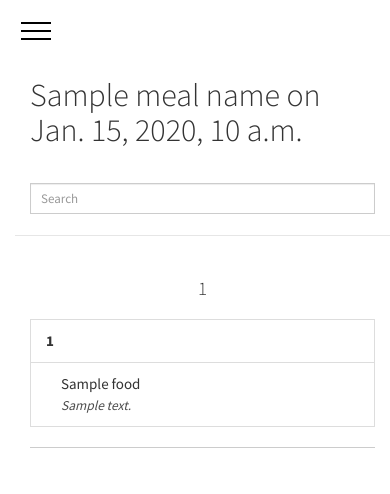
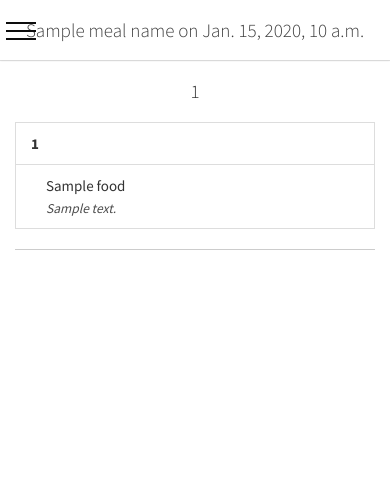
Before and after one commit to mrForce/vegan-uconn, a Django app: template core/templates/index.html in a window 390 px wide. Shown: the top 494 px of the page. Run offline with Django 3.2, Linux system fonts and the light colour scheme; the template is opened without the code that fills it: most values are stand-ins (such as "Sample title", 1, 10 or a date in 2020); some libraries are stand-ins or nearby versions.

Commit message:
visual improvements
static header, emojis, button for ios app, instruction images for
installing ios app

```diff
--- a/core/static/css/style.css
+++ b/core/static/css/style.css
@@ -4,10 +4,29 @@ html {
 
 body {
     margin: 0;
+}
+#top-header {
+    position: fixed;
+    width: 100%;
+    top: 0;
+    left: 0;
+    height: 4em;
+    background: white;
+    opacity: 0.95;
+    z-index: 5;
     overflow: hidden;
+    transition: 0.3s;
+    box-shadow: 0 1px 0 rgba(0,0,0,.1),0 1px 2px rgba(0,0,0,.1);
+    text-align: center;
+    padding: 0.6em 0;
+}
+#top-header h3 {
+    opacity: 1;
+    margin: 0 auto;
+    line-height: 4em;
 }
 .container {
-    position: absolute;
+    margin-top: 4em;
 }
 .feedify-item-header {
     background: white;
@@ -17,6 +36,9 @@ body {
 .feedify-item-body {
     padding-bottom: 20px;
     border-bottom: 1px solid #ccc;
+}
+.feedify {
+    width: 100%;
 }
 .dish {
     padding-left: 2em !important;
@@ -35,10 +57,20 @@ body {
     position: absolute;
     bottom: 12px;
 }
+#iOS-modal-button {
+    position: fixed;
+    bottom: 0px;
+    width: 100%;
+    z-index: 5;
+    display: none; /* shown by JS on iOS devices */
+}
 .ios-modal-arrow {
     display: block;
     text-align: center;
     margin: 10px auto;
+}
+#iOSModal {
+    display: none;
 }
 #iOSModal .modal-dialog {
     width: 95%;
@@ -47,6 +79,9 @@ body {
 }
 #iOSModal .modal-content {
     height: 99%;
+}
+#page-content-wrapper {
+    padding: 0 !important; /* override sidebar css */
 }
 
 /* Sidebar */
@@ -122,12 +157,12 @@ body {
   outline: 1px solid #ddd; /* focus style */
 }
 
-/* "Hamburger" menu */
+/* "Hamburger" menu button */
 .lines-button-wrapper {
     position: fixed;
     z-index: 200;
     top: 15px;
-    left: 15px;
+    left: 0px;
     transition: 0.3s;
 }
 .lines-button {
--- a/core/static/js/scripts.js
+++ b/core/static/js/scripts.js
@@ -2,6 +2,11 @@ $(document).ready(function() {
     if ($(window).width() >= 768) {
         // hide the menu button
         $(".lines-button-wrapper").remove();
+        // move the header to the correct locatioh and center the text
+        $("#top-header").css({
+            "left": "250px",
+            "width": "calc(100% - 250px)"
+        });
     }
     if ($("#sidebar-location-select").val() == "dining_halls") {
         $("#sidebar-meal-select").parent().show();
@@ -24,36 +29,35 @@ $(document).ready(function() {
     $(function() {
         $('.feedify').feedify();
     });
-    */
     // Init hideseek
     $('#search').hideseek({
         highlight: true,
         ignore: ".ignore",
     });
+    */
+
     // check to see if iOS mobile app
-    /*
     var isiPhone = navigator.userAgent.indexOf('iPhone') != -1
     if (isiPhone && ("standalone" in window.navigator) && !window.navigator.standalone) {
         // Init modal
-        $('#iOSModal').modal({ show: false});
-        // Show it
-        $('#iOSModal').modal('show');
+        $('#iOS-modal-button').show();
     }
-    */
+
 });
 
 // open/close the menu
-$('.lines-button').on('tap', function() {
-    e.preventDefault();
+$('.lines-button').click(function() {
     $(this).toggleClass("open");
     // if the sidebar was just opened
     if ($(this).hasClass("open")) {
         setTimeout(function() {
             $(".lines-button-wrapper").css("left", "250px");
+            $("#top-header").css("left", "250px");
         }, 300);
     } else {
         setTimeout(function() {
-            $(".lines-button-wrapper").css("left", "15px");
+            $(".lines-button-wrapper").css("left", "0");
+            $("#top-header").css("left", "0");
         }, 300);
     }
     // after animating the menu button, open the sidebar
@@ -62,14 +66,15 @@ $('.lines-button').on('tap', function() {
     }, 300);
 });
 // when the menu is open, tap the page to close the menu
-$('.container').on('tap', function() {
+$('.container').click( function() {
     // if the menu is open
     if ($("#wrapper").hasClass("toggled")) {
         // close the menu
         $(".lines-button").toggleClass("open");
         setTimeout(function(){
             $("#wrapper").toggleClass("toggled");
-            $(".lines-button-wrapper").css("left", "15px");
+            $(".lines-button-wrapper").css("left", "0");
+            $("#top-header").css("left", "0");
         }, 300);
     }
 });
@@ -83,10 +88,11 @@ $("#sidebar-location-select").change(function () {
         $("#sidebar-meal-select").parent().slideUp();
     }
 });
-
+/*
 // On search input
 $('#search').bind('input', function() {
     var value = $(this).val();
+    if (value.length >= 1 && value != "Search") {
         // If there's a search query, use hideseek hidden mode and hide
         // location names and padding
         if (value.length == 1) {
@@ -101,7 +107,6 @@ $('#search').bind('input', function() {
                 "border-bottom": "none"
             });
         }
-    if (value.length >= 1 && value != "Search") {
         // if something is found, show the location name
         setTimeout(function(){
             $(".feedify-item-body").each(function() {
@@ -130,3 +135,4 @@ $('#search').bind('input', function() {
         $(".feedify-item-body > li").show();
     }
 });
+*/
--- a/core/templates/index.html
+++ b/core/templates/index.html
@@ -1,4 +1,5 @@
 {% load staticfiles %}
+{% load food_filters %}
 <!DOCTYPE html>
 <html lang="en">
     <head>
@@ -80,45 +81,46 @@
                 </ul>
             </div> <!-- /#sidebar-wrapper -->
             <div id="page-content-wrapper">
+                <div id="top-header">
                     <div class="lines-button-wrapper">
                         <button type="button" aria-label="Toggle Navigation" class="lines-button x">
                             <span class="lines"></span>
                         </button>
                     </div>
-                <div id="scrollWrapper">
-                    <div class="container">
-                        <div id="iOSModal" class="modal" role="dialog" aria-labelledby="Download the Vegan UConn mobile app for free.">
+                    <h4>{{ meal_name }} on {{ date }}</h4>
+                    {% comment %}
+                    <div class="col-sm-12 col-md-3">
+                        <div id="search-container">
+                            <input class="form-control input-sm" type="text" id="search" data-list=".feedify-item-body" placeholder="Search">
+                        </div>
+                    </div>
+                    {% endcomment %}
+                </div> <!-- /#top-header -->
+                <div id="iOSModal" class="modal fade" role="dialog" aria-labelledby="Download the Vegan UConn mobile app for free.">
                     <div class="modal-dialog modal-lg">
                         <div class="modal-content">
                             <div class="modal-header">
                                 <button type="button" class="close" data-dismiss="modal" aria-label="Close"><span aria-hidden="true">&times;</span></button>
                                 <h4 class="modal-title">
-                                            Download the Vegan UConn mobile app for free.
+                                    Get the app!
                                 </h4>
                             </div>
                             <div class="modal-body">
                                 <p>
                                     To download this app for free, just tap
-                                            the share button below and choose "Add to Home Screen".
+                                    the share button below (<img alt="iOS share button" src="{% static "img/ios_share_button.png" %}">) and choose "Add to Home Screen".
                                 </p>
                                 <p>
                                     The app will then be installed as an icon on your home screen.
                                 </p>
+                                <img alt="iOS add to home screen button" style="width: 90%" src="{% static "img/ios_add_to_home_screen.png" %}">
                                 <span class="ios-modal-arrow"><span class="glyphicon glyphicon-arrow-down"></span></span>
                             </div>
                         </div>
                     </div>
-                        </div>
-                        <div class="row page-header">
-                            <div class="col-sm-12 col-md-5 col-md-offset-2">
-                                <h2>{{ meal_name }} on {{ date }}</h2>
-                            </div>
-                            <div class="col-sm-12 col-md-3">
-                                <div id="search-container">
-                                    <input class="form-control input-sm" type="text" id="search" data-list=".feedify-item-body" placeholder="Search">
-                                </div>
-                            </div>
-                        </div>
+                </div> <!-- /#iOSModal -->
+                <a id="iOS-modal-button" data-toggle="modal" data-target="#iOSModal" class="btn btn-default">Download the Vegan UConn app for free.</a>
+                <div class="container">
                     <div class="row">
                         <div class="col-sm-12 col-md-8 col-md-offset-2">
                             <div class="feedify">
@@ -149,7 +151,7 @@
                                                         {% if food.contains_nuts %}
                                                             <span class="badge">Contains nuts</span>
                                                         {% endif %}
-                                                            {{ food }}
+                                                        {{ food | add_emoji }}
                                                         {% if food.description %}
                                                             <br /><span class="description">{{ food.description }}</span>
                                                         {% endif %}
@@ -163,7 +165,6 @@
                         </div> <!-- ./col -->
                     </div> <!-- /.row -->
                 </div> <!-- /.container -->
-                </div> <!-- /#scroller -->
             </div> <!-- /#page-content-wrapper -->
         </div> <!-- /#wrapper -->
 
--- /dev/null
+++ b/food/templatetags/food_filters.py
@@ -0,0 +1,63 @@
+from django import template
+from django.template.defaultfilters import stringfilter
+import emoji
+
+register = template.Library()
+
+
+@register.filter
+@stringfilter
+def add_emoji(value):
+    # food name, emoji name
+    emojis = {
+        "pizza": "pizza",
+        "skewer": "oden",
+        "donut": "doughnut",
+        "doughnut": "doughnut",
+        "apple": "apple",
+        "cherry": "cherry",
+        "peach": "peach",
+        "corn": "corn",
+        "pineapple": "pineapple",
+        "pine apple": "pineapple",
+        "burger": "hamburger",
+        "spaghetti": "spaghetti",
+        "pasta": "spaghetti",
+        "rotini": "spaghetti",
+        "rice": "rice",
+        "custard": "custard",
+        " cake": "cake",  # the prefixed space is to avoid matching "pancake"
+        "grape": "grapes",
+        "melon": "melon",
+        "sweet potato": "sweet_potato",
+        "coffee": "coffee",
+        "fries": "fries",
+        "curry": "curry",
+        "ramen": "ramen",
+        "noodles": "ramen",
+        "icecream": "ice_cream",
+        "ice cream": "ice_cream",
+        "watermelon": "watermelon",
+        "water melon": "watermelon",
+        "banana": "banana",
+        "eggplant": "eggplant",
+        "aubergine": "eggplant",
+        "stew": "stew",
+        "bread": "bread",
+        "cookie": "cookie",
+        "strawberry": "strawberry",
+        "pear": "pear",
+        "tomato": "tomato",
+        "taco": "taco",
+        "burrito": "burrito",
+        "chili": "hot_pepper",
+        "chilli": "hot_pepper",
+        "soup": "stew"
+    }
+
+    for k in emojis.keys():
+        if k in value.lower():
+            value = emoji.emojize(value + " :" + emojis[k] + ":",
+                                  use_aliases=True)
+            break  # only take the first emoji that fits
+    return value
```
Also changed, not shown: core/static/img/ios_add_to_home_screen.PNG (added), core/static/img/ios_share_button.PNG (added), food/templatetags/__init__.py (added). Lines whose indentation alone changed are shown as unchanged.
